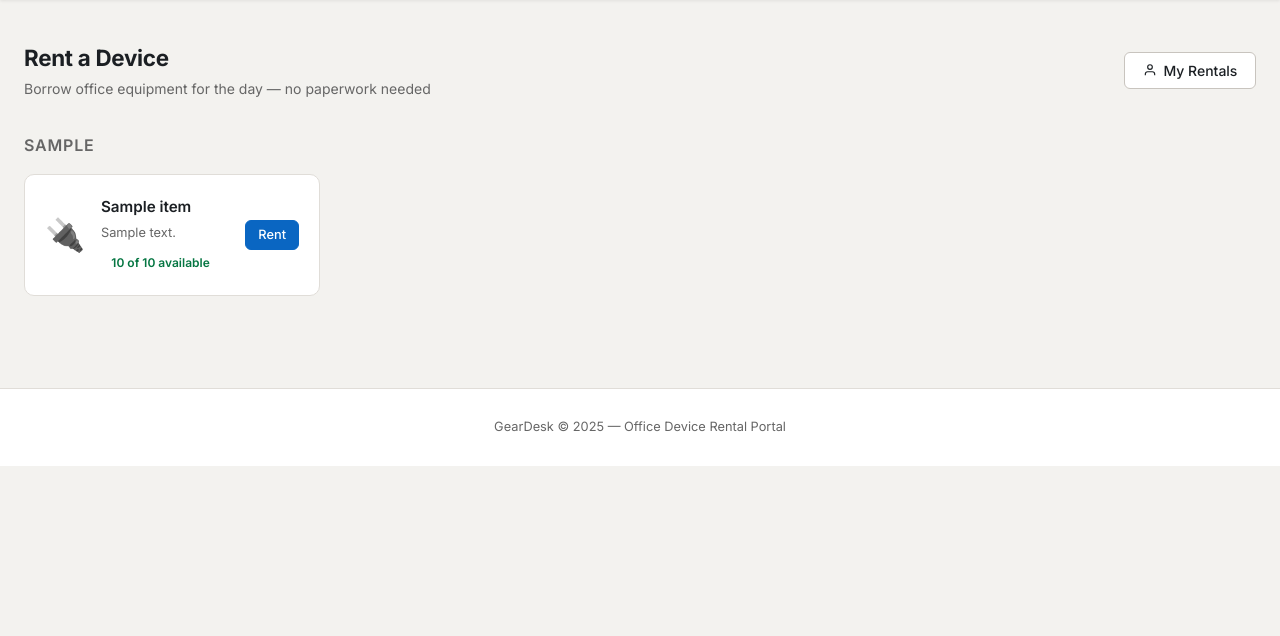
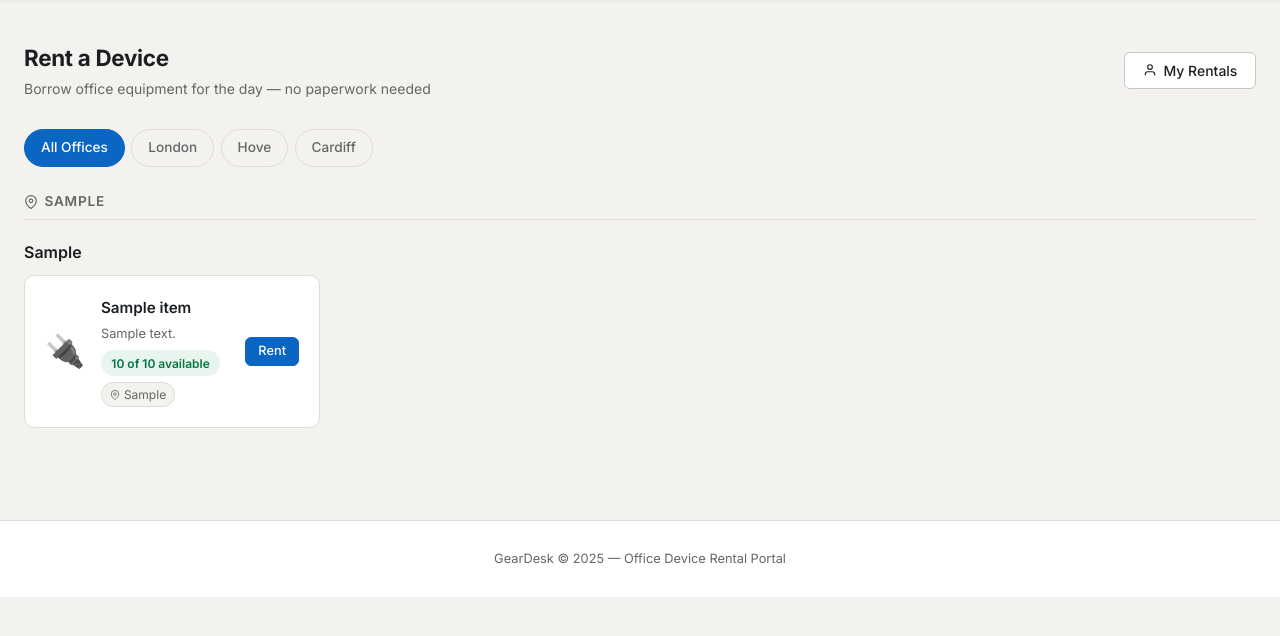
Before and after one commit to kvdev29/it_rental_products, a Flask app: page /rentals/ in a window 1280 px wide. Shown: the part 56-692 px from the top of the page. Run offline with Flask 3, Linux system fonts and the light colour scheme; a user stored in the database is signed in; tables that the repository leaves empty hold one stand-in row (values such as "Sample post"); some libraries are stand-ins or nearby versions.

Commit message:
Add location-based rental catalog with expanded inventory
- Added location field to RentalItem model (London, Hove, Cardiff)
- Removed Monitor from rental categories
- Rental catalog now filterable by office location with tab UI
- Admin catalog table and item form include the new location field
- Seeded 49 rental items (7 per category) across all three offices, 20 of each
- Added CSS for location tabs, section headers and location badge

```diff
--- a/app/models/__init__.py
+++ b/app/models/__init__.py
@@ -289,12 +289,14 @@ class RentalItem(db.Model):
     """A device available for short-term rental within the office."""
     __tablename__ = 'rental_items'
 
-    CATEGORY_CHOICES = ['Headset', 'Keyboard', 'Mouse', 'Monitor', 'Webcam',
+    CATEGORY_CHOICES = ['Headset', 'Keyboard', 'Mouse', 'Webcam',
                         'Laptop', 'Tablet', 'Phone', 'Cable / Adapter', 'Other']
+    LOCATION_CHOICES = ['London', 'Hove', 'Cardiff']
 
     id             = db.Column(db.Integer, primary_key=True)
     name           = db.Column(db.String(120), nullable=False)
     category       = db.Column(db.String(50), nullable=False)
+    location       = db.Column(db.String(50), nullable=False, default='London')
     description    = db.Column(db.Text)
     quantity_total = db.Column(db.Integer, nullable=False, default=1)
     is_active      = db.Column(db.Boolean, default=True, nullable=False)
--- a/app/routes/rentals.py
+++ b/app/routes/rentals.py
@@ -38,13 +38,16 @@ def _sync_overdue():
 @rentals_bp.route('/')
 @login_required
 def catalog():
-    """Browse devices available for rental."""
+    """Browse devices available for rental, optionally filtered by location."""
     _sync_overdue()
-    items = (RentalItem.query
-             .filter_by(is_active=True)
-             .order_by(RentalItem.category, RentalItem.name)
-             .all())
-    return render_template('rentals/catalog.html', items=items)
+    from app.models import RentalItem as RI
+    location = request.args.get('location', '')
+    query = RentalItem.query.filter_by(is_active=True)
+    if location in RI.LOCATION_CHOICES:
+        query = query.filter_by(location=location)
+    items = query.order_by(RentalItem.location, RentalItem.category, RentalItem.name).all()
+    return render_template('rentals/catalog.html', items=items,
+                           locations=RI.LOCATION_CHOICES, active_location=location)
 
 
 @rentals_bp.route('/request/<int:item_id>', methods=['GET', 'POST'])
@@ -186,6 +189,7 @@ def new_item():
         item = RentalItem(
             name=form.name.data,
             category=form.category.data,
+            location=form.location.data,
             description=form.description.data or '',
             quantity_total=form.quantity_total.data,
             is_active=form.is_active.data,
@@ -213,6 +217,7 @@ def edit_item(item_id):
     if form.validate_on_submit():
         item.name = form.name.data
         item.category = form.category.data
+        item.location = form.location.data
         item.description = form.description.data or ''
         item.quantity_total = form.quantity_total.data
         item.is_active = form.is_active.data
--- a/app/static/css/main.css
+++ b/app/static/css/main.css
@@ -923,3 +923,56 @@ td a:hover { text-decoration: underline; }
 .mt-1 { margin-top: .5rem; }
 .mt-2 { margin-top: 1rem; }
 .gap-1 { gap: .5rem; }
+
+/* ─── Rental Catalog Location Tabs ─── */
+.location-tabs {
+    display: flex;
+    gap: .4rem;
+    flex-wrap: wrap;
+    margin-bottom: 1.5rem;
+}
+.location-tab {
+    padding: .45rem 1rem;
+    border-radius: 20px;
+    font-size: .85rem;
+    font-weight: 500;
+    color: var(--text-muted);
+    background: var(--bg-card);
+    border: 1px solid var(--border);
+    text-decoration: none;
+    transition: all .15s;
+}
+.location-tab:hover { background: var(--bg); color: var(--text); border-color: var(--border-dk); }
+.location-tab-active { background: var(--primary); color: #fff; border-color: var(--primary); }
+.location-tab-active:hover { background: var(--primary-dk); color: #fff; }
+
+.location-section-header {
+    display: flex;
+    align-items: center;
+    gap: .4rem;
+    font-weight: 600;
+    font-size: .85rem;
+    color: var(--text-muted);
+    text-transform: uppercase;
+    letter-spacing: .06em;
+    margin: 1.5rem 0 .75rem;
+    padding-bottom: .4rem;
+    border-bottom: 1px solid var(--border);
+}
+.catalog-category-heading {
+    font-size: 1rem;
+    font-weight: 600;
+    color: var(--text);
+    margin: 1.25rem 0 .6rem;
+}
+.location-badge {
+    display: inline-flex;
+    align-items: center;
+    gap: .25rem;
+    font-size: .75rem;
+    color: var(--text-muted);
+    background: var(--bg);
+    border: 1px solid var(--border);
+    border-radius: 12px;
+    padding: .1rem .5rem;
+}
--- a/app/templates/rentals/admin_items.html
+++ b/app/templates/rentals/admin_items.html
@@ -23,6 +23,7 @@
                 <tr>
                     <th>Name</th>
                     <th>Category</th>
+                    <th>Location</th>
                     <th>Total</th>
                     <th>Available</th>
                     <th>Status</th>
@@ -39,6 +40,7 @@
                     {% endif %}
                 </td>
                 <td style="font-size:.85rem;color:var(--text-muted);">{{ item.category }}</td>
+                <td style="font-size:.85rem;color:var(--text-muted);">{{ item.location }}</td>
                 <td style="font-size:.9rem;">{{ item.quantity_total }}</td>
                 <td style="font-size:.9rem;">
                     <span style="{% if item.quantity_available == 0 %}color:var(--danger);{% elif item.quantity_available < item.quantity_total %}color:var(--warning);{% else %}color:var(--success);{% endif %}font-weight:600;">
@@ -58,7 +60,7 @@
             </tr>
             {% else %}
             <tr>
-                <td colspan="6">
+                <td colspan="7">
                     <div class="empty-state" style="padding:2rem;">
                         <div class="empty-icon">📦</div>
                         <h3>No items yet</h3>
--- a/app/templates/rentals/catalog.html
+++ b/app/templates/rentals/catalog.html
@@ -13,13 +13,39 @@
     </a>
 </div>
 
+{# ── Location Tabs ── #}
+<div class="location-tabs">
+    <a href="{{ url_for('rentals.catalog') }}"
+       class="location-tab {% if not active_location %}location-tab-active{% endif %}">
+        All Offices
+    </a>
+    {% for loc in locations %}
+    <a href="{{ url_for('rentals.catalog', location=loc) }}"
+       class="location-tab {% if active_location == loc %}location-tab-active{% endif %}">
+        {{ loc }}
+    </a>
+    {% endfor %}
+</div>
+
 {% if items %}
 
-{# Group items by category #}
-{% set categories = items | map(attribute='category') | unique | list %}
+{# Group by location then category #}
+{% set grouped_locations = items | map(attribute='location') | unique | list %}
+{% for loc in grouped_locations %}
+{% set loc_items = items | selectattr('location', 'equalto', loc) | list %}
+
+{% if not active_location %}
+<div class="location-section-header">
+    <svg width="14" height="14" viewBox="0 0 24 24" fill="none" stroke="currentColor" stroke-width="2"><path d="M21 10c0 7-9 13-9 13s-9-6-9-13a9 9 0 0 1 18 0z"/><circle cx="12" cy="10" r="3"/></svg>
+    {{ loc }}
+</div>
+{% endif %}
+
+{% set categories = loc_items | map(attribute='category') | unique | list %}
 {% for cat in categories %}
-{% set cat_items = items | selectattr('category', 'equalto', cat) | list %}
-<h2 style="font-size:1rem;font-weight:600;color:var(--text-muted);text-transform:uppercase;letter-spacing:.05em;margin:2rem 0 1rem;">{{ cat }}</h2>
+{% set cat_items = loc_items | selectattr('category', 'equalto', cat) | list %}
+
+<h2 class="catalog-category-heading">{{ cat }}</h2>
 <div class="rental-catalog-grid">
     {% for item in cat_items %}
     <div class="rental-card {% if not item.is_available %}rental-card-unavailable{% endif %}">
@@ -27,7 +53,6 @@
             {% if item.category == 'Headset' %}🎧
             {% elif item.category == 'Keyboard' %}⌨️
             {% elif item.category == 'Mouse' %}🖱️
-            {% elif item.category == 'Monitor' %}🖥️
             {% elif item.category == 'Webcam' %}📷
             {% elif item.category == 'Laptop' %}💻
             {% elif item.category == 'Tablet' %}📱
@@ -40,14 +65,18 @@
             {% if item.description %}
             <div class="rental-card-desc">{{ item.description }}</div>
             {% endif %}
-            <div class="rental-card-stock">
+            <div style="display:flex;align-items:center;gap:.4rem;flex-wrap:wrap;margin-top:.4rem;">
                 {% if item.is_available %}
-                <span class="badge badge-inuse" style="background:var(--success-bg);color:var(--success);">
+                <span class="badge" style="background:var(--success-lt);color:var(--success);">
                     {{ item.quantity_available }} of {{ item.quantity_total }} available
                 </span>
                 {% else %}
                 <span class="badge badge-decommissioned">All checked out</span>
                 {% endif %}
+                <span class="location-badge">
+                    <svg width="10" height="10" viewBox="0 0 24 24" fill="none" stroke="currentColor" stroke-width="2"><path d="M21 10c0 7-9 13-9 13s-9-6-9-13a9 9 0 0 1 18 0z"/><circle cx="12" cy="10" r="3"/></svg>
+                    {{ item.location }}
+                </span>
             </div>
         </div>
         <div class="rental-card-action">
@@ -63,12 +92,13 @@
     {% endfor %}
 </div>
 {% endfor %}
+{% endfor %}
 
 {% else %}
 <div class="empty-state" style="margin-top:4rem;">
     <div class="empty-icon">📦</div>
     <h3>No devices available</h3>
-    <p>The rental catalog is empty. Ask your IT administrator to add devices.</p>
+    <p>{% if active_location %}No items at {{ active_location }} right now.{% else %}The rental catalog is empty.{% endif %}</p>
 </div>
 {% endif %}
 
--- a/app/utils/forms.py
+++ b/app/utils/forms.py
@@ -355,6 +355,7 @@ class RentalItemForm(FlaskForm):
     """Admin form to add or edit a rental catalog item."""
     name = StringField('Item Name', validators=[DataRequired(), Length(min=2, max=120), no_html])
     category = SelectField('Category', choices=[])
+    location = SelectField('Office Location', choices=[])
     description = TextAreaField('Description', validators=[Optional(), Length(max=500), no_html])
     quantity_total = IntegerField('Total Quantity', validators=[
         DataRequired(), NumberRange(min=1, max=999, message='Quantity must be between 1 and 999.'),
@@ -366,3 +367,4 @@ class RentalItemForm(FlaskForm):
         from app.models import RentalItem
         super().__init__(*args, **kwargs)
         self.category.choices = [(c, c) for c in RentalItem.CATEGORY_CHOICES]
+        self.location.choices = [(l, l) for l in RentalItem.LOCATION_CHOICES]
```
Also changed, not shown: app/templates/rentals/item_form.html (+9 -3 lines), seed.py (+128 -19 lines).
